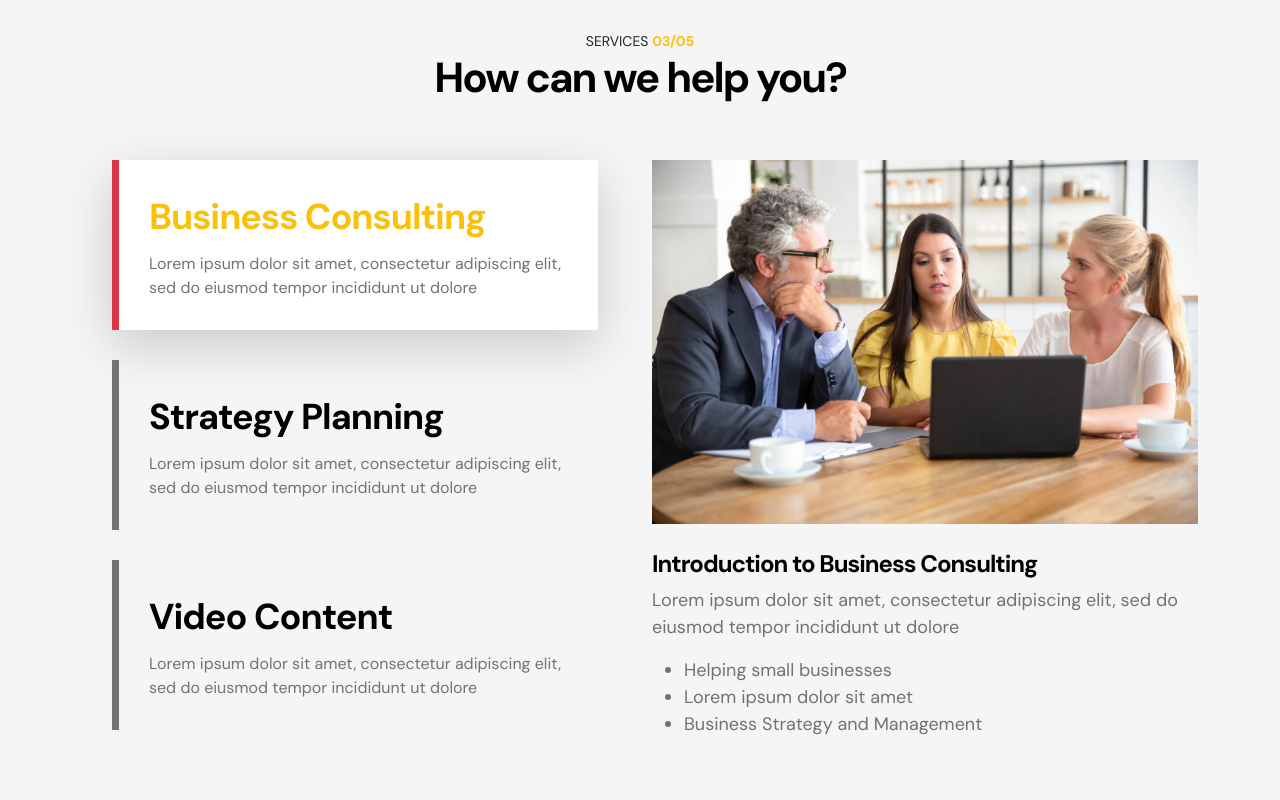
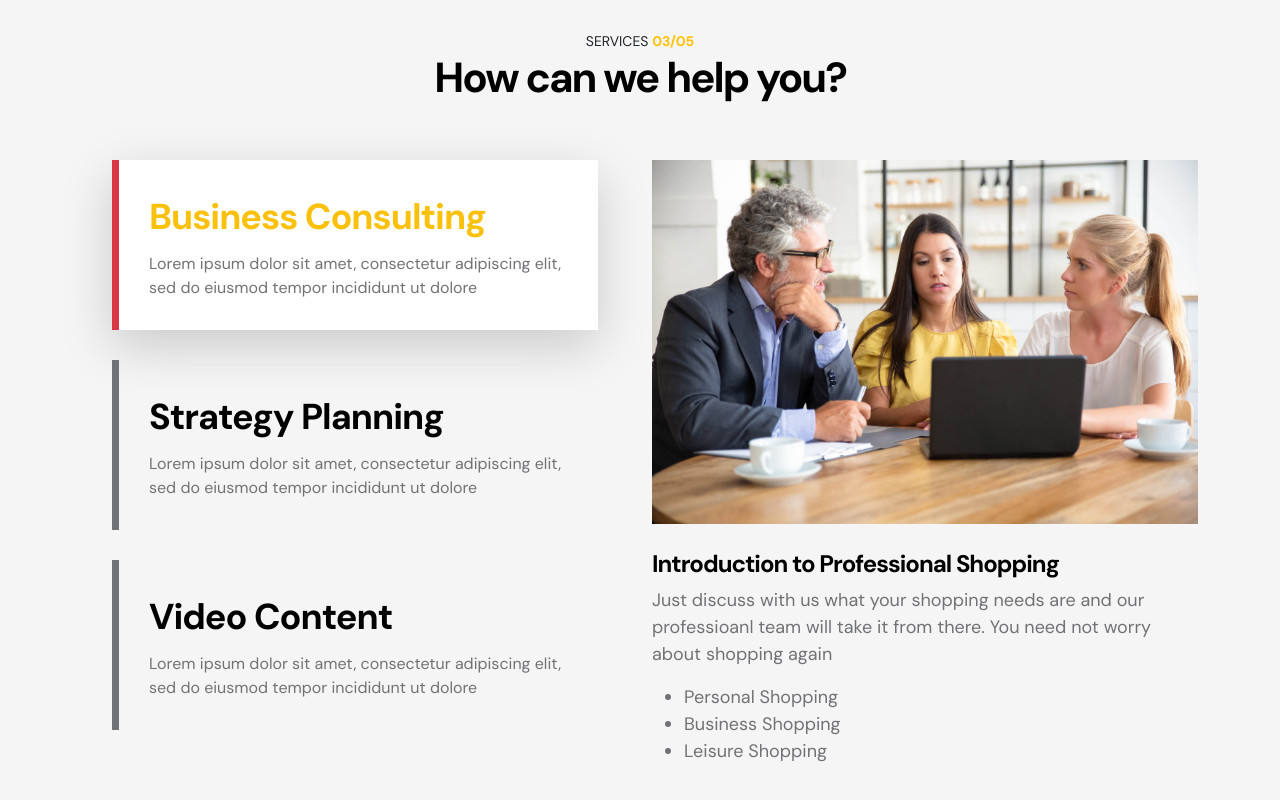
Before and after one commit to Olasunkanmi-O/MarketPeak_Ecommerce, a plain HTML site: page index.html in a window 1280 px wide. Shown: the part 1781-2581 px from the top of the page. Drawn offline with Linux system fonts and the light colour scheme.

Commit message:
Add new feature

```diff
--- a/index.html
+++ b/index.html
@@ -201,7 +201,7 @@ Free Bootstrap 5 HTML Template
                                 <div class="about-info">
                                     <small class="small-title">About <strong class="text-warning">02/05</strong></small>
 
-                                    <h2 class="mb-3">Consulting Agency</h2>
+                                    <h2 class="mb-3">Professional Shopping</h2>
 
                                     <h5 class="mb-3">Helping small businesses since 2001</h5>
 
@@ -280,16 +280,16 @@ Free Bootstrap 5 HTML Template
                                 <div class="tab-pane fade show active" id="nav-business" role="tabpanel" aria-labelledby="nav-intro-tab">
                                     <img src="images/services/young-entrepreneurs-mature-investor-watching-presentation-discussing-project.jpg" class="img-fluid" alt="">
 
-                                    <h5 class="mt-4 mb-2">Introduction to Business Consulting</h5>
+                                    <h5 class="mt-4 mb-2">Introduction to Professional Shopping</h5>
 
-                                    <p>Lorem ipsum dolor sit amet, consectetur adipiscing elit, sed do eiusmod tempor incididunt ut dolore</p>
+                                    <p>Just discuss with us what your shopping needs are and our professioanl team will take it from there. You need not worry about shopping again</p>
 
                                     <ul>
-                                        <li>Helping small businesses</li>
+                                        <li>Personal Shopping</li>
 
-                                        <li>Lorem ipsum dolor sit amet</li>
+                                        <li>Business Shopping</li>
 
-                                        <li>Business Strategy and Management</li>
+                                        <li>Leisure Shopping</li>
                                     </ul>
                                 </div>
 
```
Also changed, not shown: img/11. switch branch.png (added).
